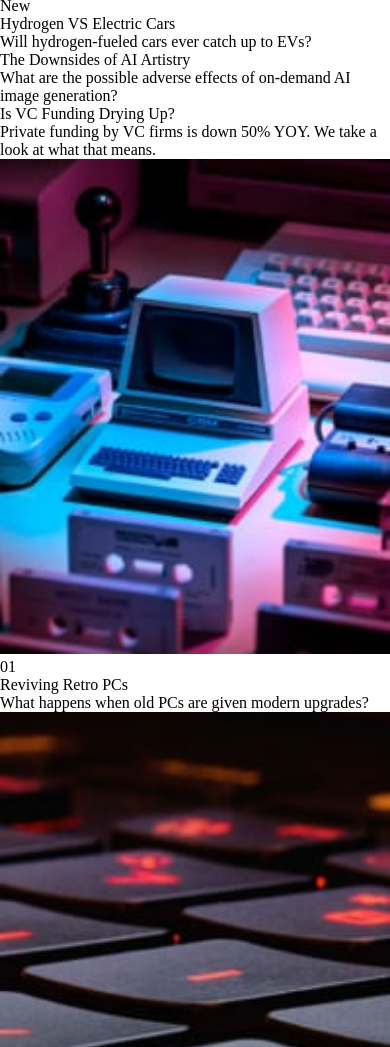
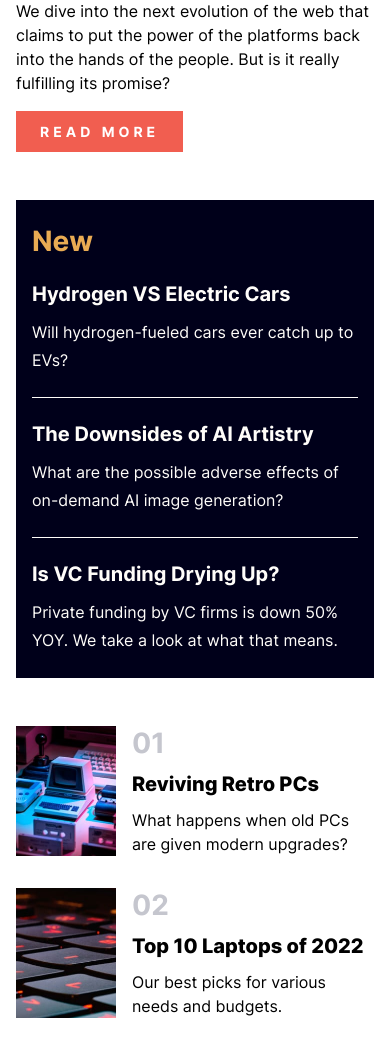
Before and after one commit to jduong09/newsHomepage, a plain HTML site: page index.html in a window 390 px wide. Shown: the part 530-1577 px from the top of the page. Drawn offline with Linux system fonts and the light colour scheme.

Commit message:
Finished html skeleton and css for mobile (375px).

```diff
--- a/assets/css/reset.css
+++ b/assets/css/reset.css
@@ -3,9 +3,11 @@ html, body, div, span, h1, h2, h3, h4, h5, p, a, img, header, main, footer, nav,
   padding: 0;
   border: 0;
   font: inherit;
+  color: inherit;
   box-sizing: border-box;
   text-transform: none;
   background: none;
+  text-decoration: none;
 }
 
 img {
--- a/assets/css/styles.css
+++ b/assets/css/styles.css
@@ -1,8 +1,24 @@
 /* Universal Styles */
+@font-face {
+  font-family: 'Inter-Regular';
+  src: url('../fonts/static/Inter-Regular.ttf');
+}
+
+@font-face {
+  font-family: 'Inter-Bold';
+  src: url('../fonts/static/Inter-Bold.ttf');
+}
+
+@font-face {
+  font-family: 'Inter-ExtraBold';
+  src: url('../fonts/static/Inter-ExtraBold.ttf');
+}
+
 body {
   min-height: 100vh;
   position: relative;
   z-index: 1;
+  font-family: 'Inter-Regular', sans-serif;
 }
 
 #bg-overlay {
@@ -19,9 +35,20 @@ body {
   display: none !important;
 }
 
+#img-menu-open, #img-menu-close, .btn-cta {
+  cursor: pointer;
+}
+
+header {
+  padding: 1.5rem 1rem;
+  display: flex;
+  justify-content: space-between;
+  align-items: center;
+}
+
 #header-logo {
-  width: 64px;
-  height: 40px;
+  width: 48px;
+  height: auto;
 }
 
 #img-menu-open {
@@ -34,13 +61,6 @@ body {
   width: 32px;
   height: 31px;
   margin: 0 0 0 auto;
-}
-
-header {
-  padding: 1.5rem 1rem;
-  display: flex;
-  justify-content: space-between;
-  align-items: center;
 }
 
 nav {
@@ -61,3 +81,110 @@ nav {
 .list-menu > li {
   margin-bottom: 1rem;
 }
+
+main {
+  padding: 1rem;
+}
+
+h2 {
+  font-family: 'Inter-ExtraBold';
+  font-size: 2.5rem;
+}
+
+.div-hero > div {
+  margin: 1rem 0;
+  line-height: 1.5rem;
+}
+
+.btn-cta {
+  padding: .75rem 1.5rem;
+  font-size: 14px;
+  font-family: 'Inter-Bold';
+  text-transform: uppercase;
+  color: white;
+  letter-spacing: .25rem;
+  background-color: hsl(5, 85%, 63%);
+}
+
+.div-new-articles {
+  margin: 3rem 0;
+  padding: 1.5rem 1rem;
+  background-color: hsl(240, 100%, 5%);
+}
+
+.div-new-articles > h3 {
+  font-family: 'Inter-Bold';
+  font-size: 1.75rem;
+  color: hsl(35, 77%, 62%);
+}
+
+.list-new-articles {
+  margin-top: 1.5rem;
+}
+
+.item-new-article {
+  color: hsl(36, 100%, 99%);
+  margin-bottom: 3rem;
+  position: relative;
+}
+
+.item-new-article::after {
+  content: '';
+  position: absolute;
+  bottom: -1.5rem;
+  left: 0;
+  width: 100%;
+  height: 1px;
+  background-color: hsl(36, 100%, 99%);
+}
+
+.item-new-article:last-of-type {
+  margin-bottom: 0;
+}
+
+.item-new-article:last-of-type::after {
+  content: none;
+}
+
+.item-new-article > h4 {
+  font-size: 1.25rem;
+  font-family: 'Inter-Bold';
+  margin-bottom: .75rem;
+}
+
+.item-new-article > div {
+  line-height: 1.75rem;
+}
+
+.div-top-articles {
+  margin: 3rem 0;
+}
+
+.item-top-article {
+  display: flex;
+  margin-bottom: 2rem;
+}
+
+.img-top-article {
+  width: 100px;
+  height: auto;
+  margin-right: 1rem;
+}
+
+.item-top-article > div > span {
+  display: block;
+  margin-bottom: .75rem;
+  color: hsl(233, 8%, 79%);
+  font-size: 1.75rem;
+  font-family: 'Inter-Bold';
+}
+
+.item-top-article > div > h4 {
+  font-family: 'Inter-ExtraBold';
+  font-size: 1.25rem;
+  margin-bottom: .75rem;
+}
+
+.item-top-article > div > div {
+  line-height: 1.5rem;
+}
--- a/index.html
+++ b/index.html
@@ -17,11 +17,11 @@
       <nav class="hide">
         <img id="img-menu-close"  src="./assets/images/icon-menu-close.svg" alt="x icon for closing menu"/>
         <ul class="list-menu">
-          <li>Home</li>
-          <li>New</li>
-          <li>Popular</li>
-          <li>Trending</li>
-          <li>Categories</li>
+          <li><a href="#home">Home</a></li>
+          <li><a href="#new">New</a></li>
+          <li><a href="#popular">Popular</a></li>
+          <li><a href="#trending">Trending</a></li>
+          <li><a href="#categories">Categories</a></li>
         </ul>
       </nav>
     </div>
```
